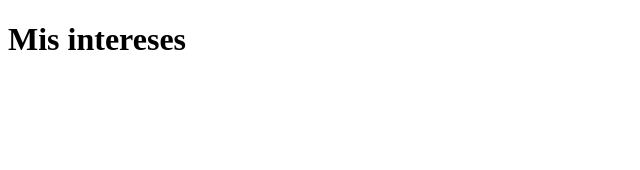
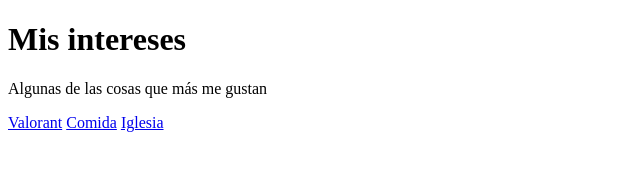
Before and after one commit to lautaronahuelpolo123-art/github2, a plain HTML site: page intereses.html in a window 1280 px wide. Shown: the whole page, without its empty margins (0-640 px from the left). Drawn offline with Linux system fonts and the light colour scheme.

Commit message:
agregue lo que me gusta en un nav

```diff
--- a/intereses.html
+++ b/intereses.html
@@ -8,6 +8,12 @@
 <body>
     <header>
     <h1>Mis intereses</h1>
+     <p>Algunas de las cosas que más me gustan</p>
 </header>
+<nav>
+        <a href="#valorant">Valorant</a>
+        <a href="#comida">Comida</a>
+        <a href="#iglesia">Iglesia</a>
+    </nav>
 </body>
 </html>
```
